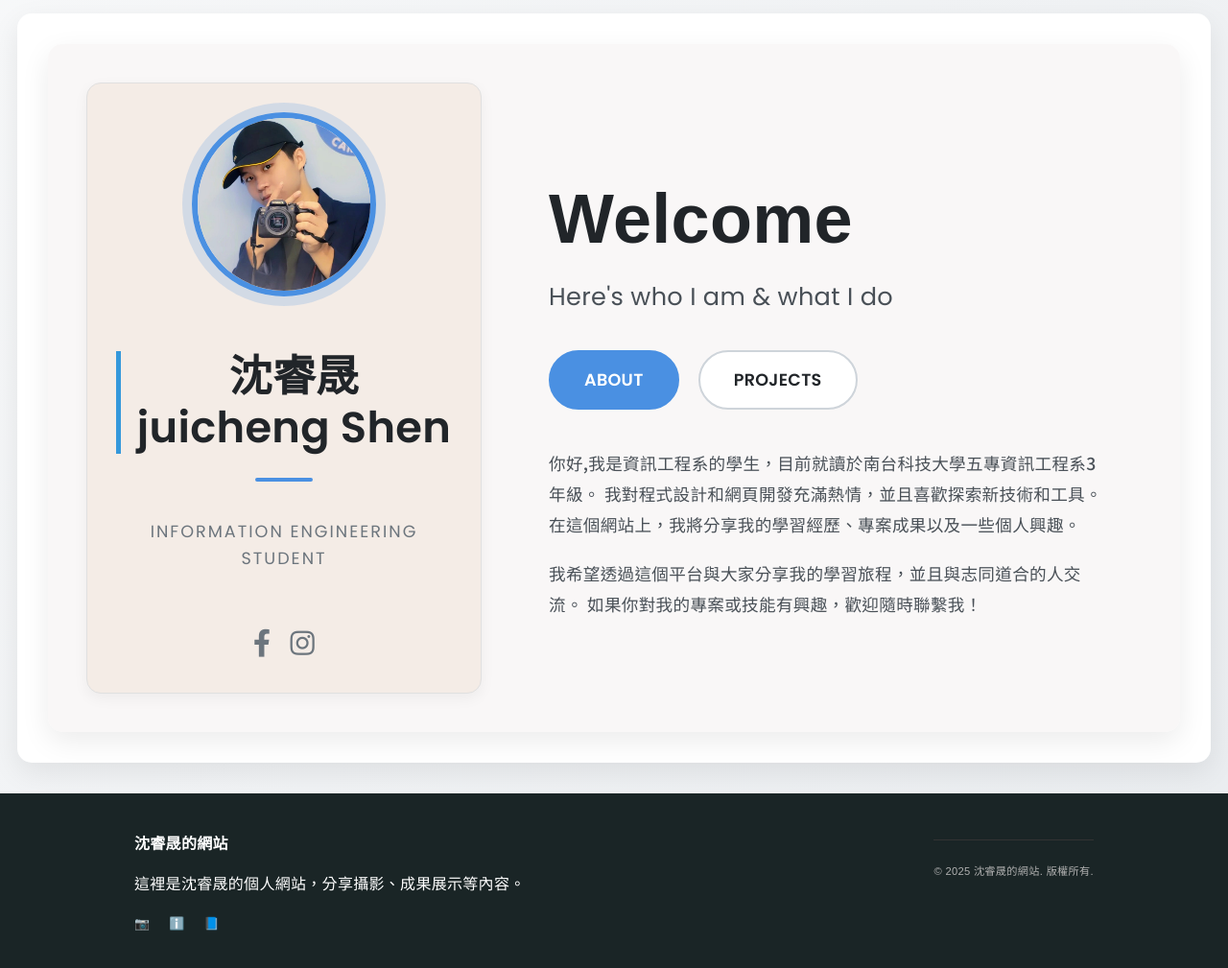
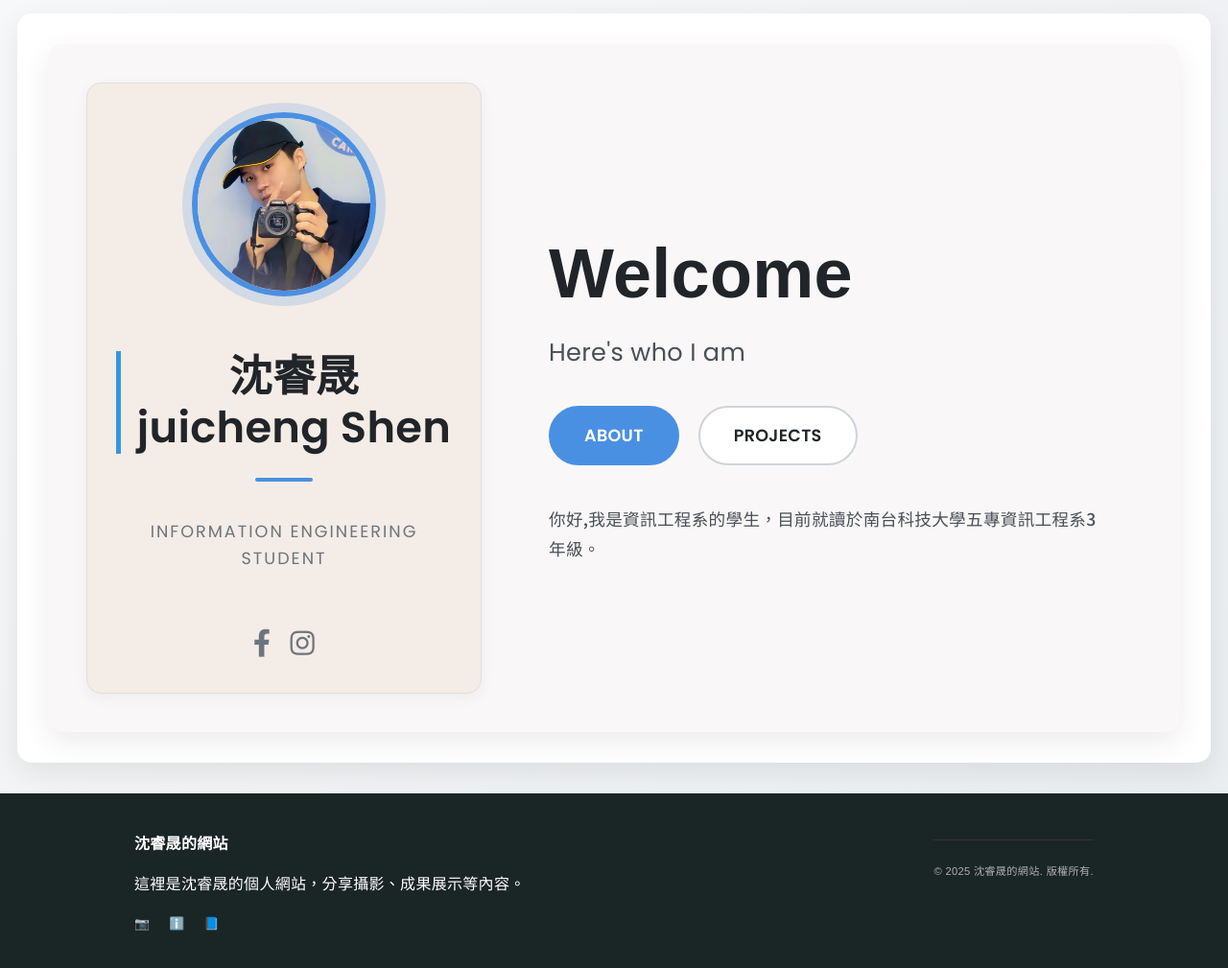
Before and after one commit to jui-cheng-shen/finel_Flask_project, a Flask app: page / in a window 1280 px wide. Shown: the part 186-1195 px from the top of the page at 96% size. Run offline with Flask 3, Linux system fonts and the light colour scheme.

Commit message:
更新首頁內容，簡化自我介紹部分，移除多餘描述

```diff
--- a/templates/index.html
+++ b/templates/index.html
@@ -16,20 +16,16 @@
     </div>
     <div class="main-content">
         <h1 class="greeting">Welcome</h1>
-        <h3 class="subheading">Here's who I am & what I do</h3>
+        <h3 class="subheading">Here's who I am </h3>
         <div class="buttons">
             <a href="{{ url_for('about') }}" class="btn btn-primary">ABOUT</a>
             <a href="{{ url_for('achievements') }}" class="btn btn-secondary">PROJECTS</a>
         </div>
         <p class="description-text">
             你好,我是資訊工程系的學生，目前就讀於南台科技大學五專資訊工程系3年級。
-            我對程式設計和網頁開發充滿熱情，並且喜歡探索新技術和工具。
-            在這個網站上，我將分享我的學習經歷、專案成果以及一些個人興趣。
+
         </p>
-        <p class="description-text">
-            我希望透過這個平台與大家分享我的學習旅程，並且與志同道合的人交流。
-            如果你對我的專案或技能有興趣，歡迎隨時聯繫我！
-        </p>
+
     </div>
 </div>
 {% endblock %}
```
